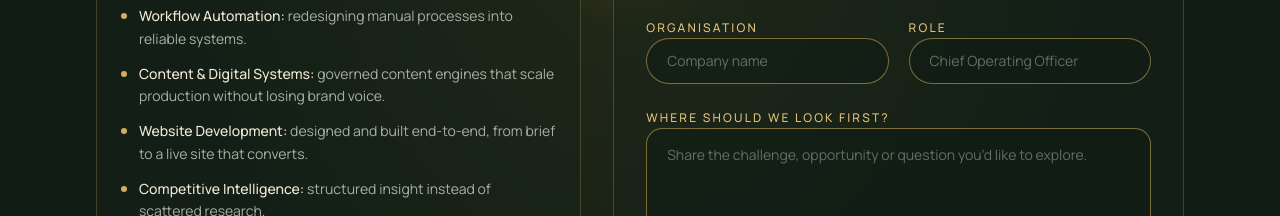
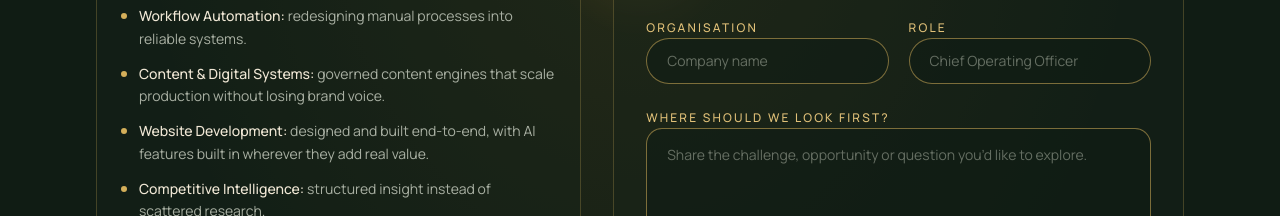
Before and after one commit to slivanos4/phrenos-ai, a Next.js app: page /contact in a window 1280 px wide. Shown: the part 1140-1356 px from the top of the page. Built offline with nearby package versions, Linux system fonts and the light colour scheme; no server answers.

Commit message:
Reconnect the Website Development bullet to AI, without the caveat
Frames AI as a feature built into the delivered site, not as the
thing doing the building, so it reads as a professional capability
that also happens to be AI-native.

Co-Authored-By: Claude Sonnet 5 <noreply@anthropic.com>

```diff
--- a/src/components/contact-section.tsx
+++ b/src/components/contact-section.tsx
@@ -19,7 +19,7 @@ const contactHelpItems = [
   },
   {
     label: "Website Development",
-    detail: "designed and built end-to-end, from brief to a live site that converts.",
+    detail: "designed and built end-to-end, with AI features built in wherever they add real value.",
   },
   {
     label: "Competitive Intelligence",
```
